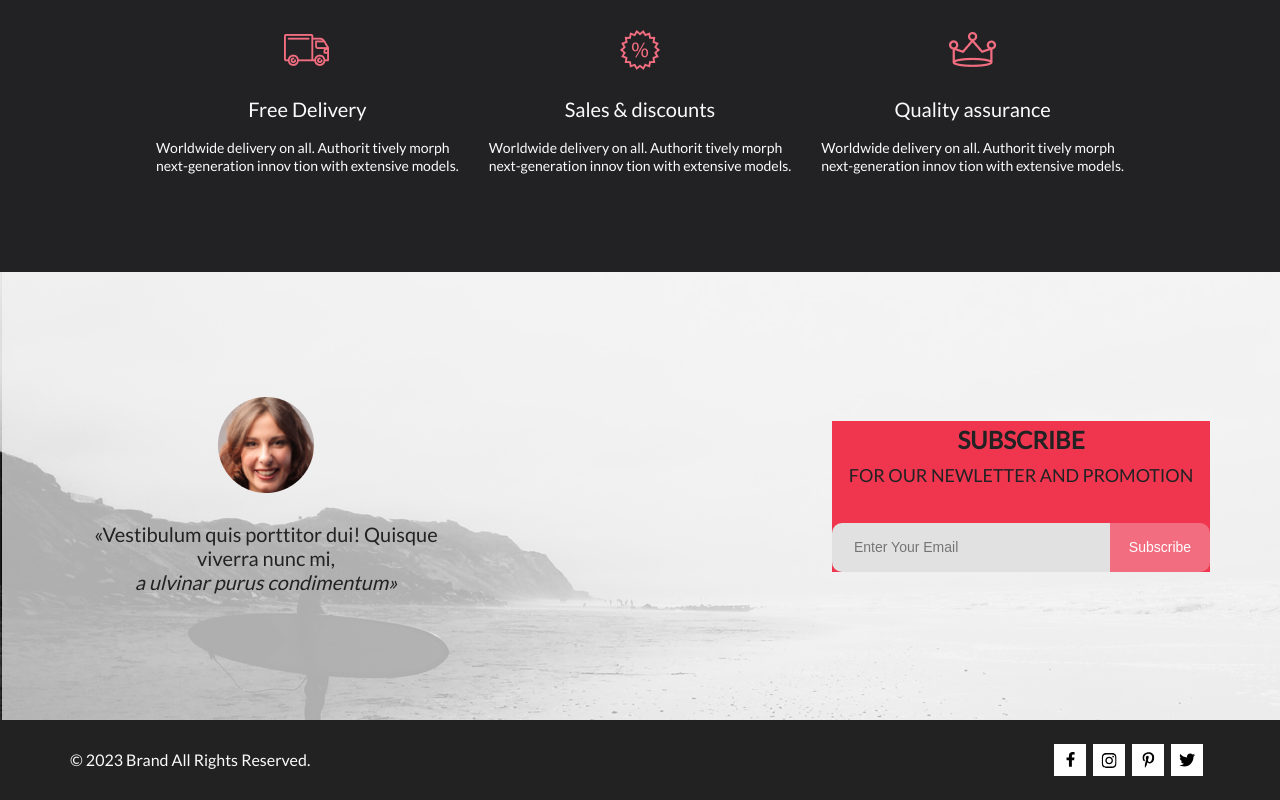
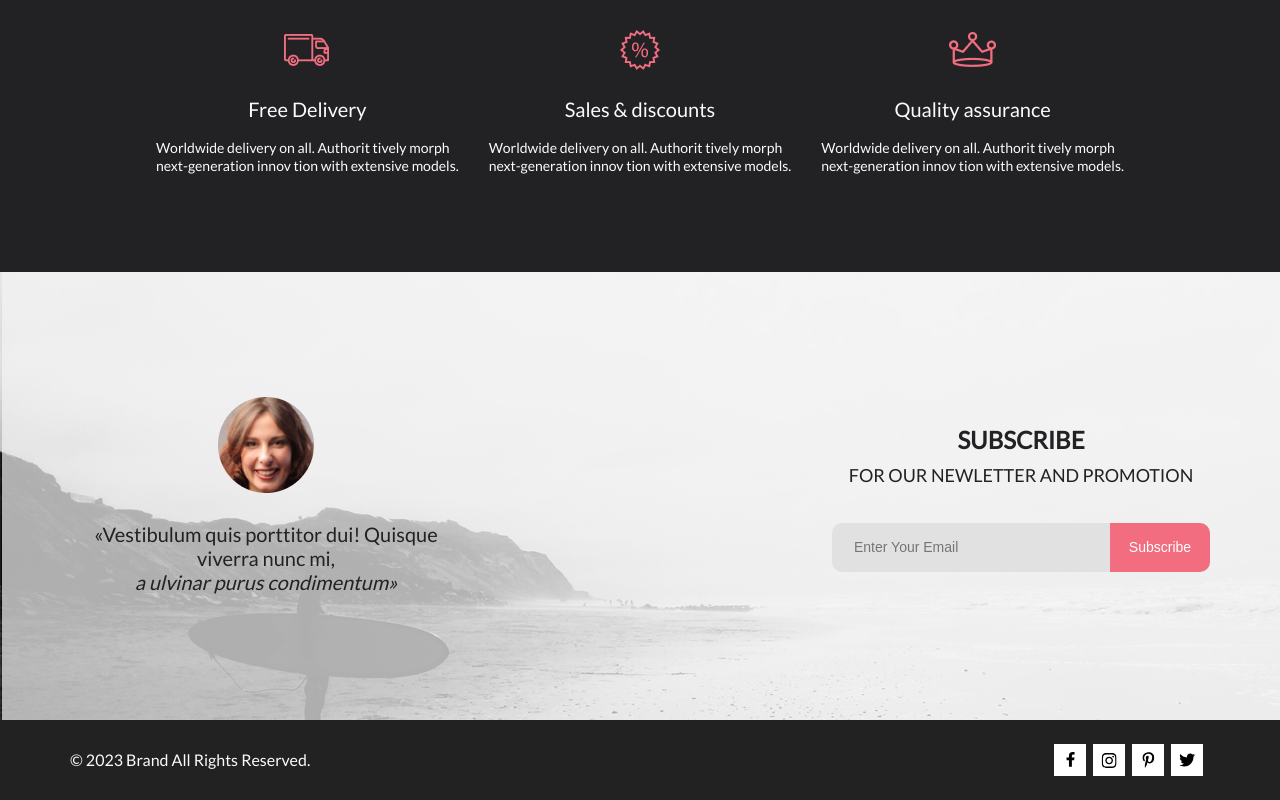
Before and after one commit to VladimirTialin/HTML_and_CSS, a plain HTML site: page Homework9/index.html in a window 1280 px wide. Shown: the part 2982-3782 px from the top of the page. Drawn offline with Linux system fonts and the light colour scheme.

Commit message:
update project

```diff
--- a/Homework9/css/style.sass
+++ b/Homework9/css/style.sass
@@ -357,7 +357,6 @@ a
             font-style: italic
     &__form
         text-align: center
-        background-color: $ColorHover
         &_name
             font-style: normal
             font-weight: 700
```
Also changed, not shown: Homework9/css/style.css, 1 other file.
